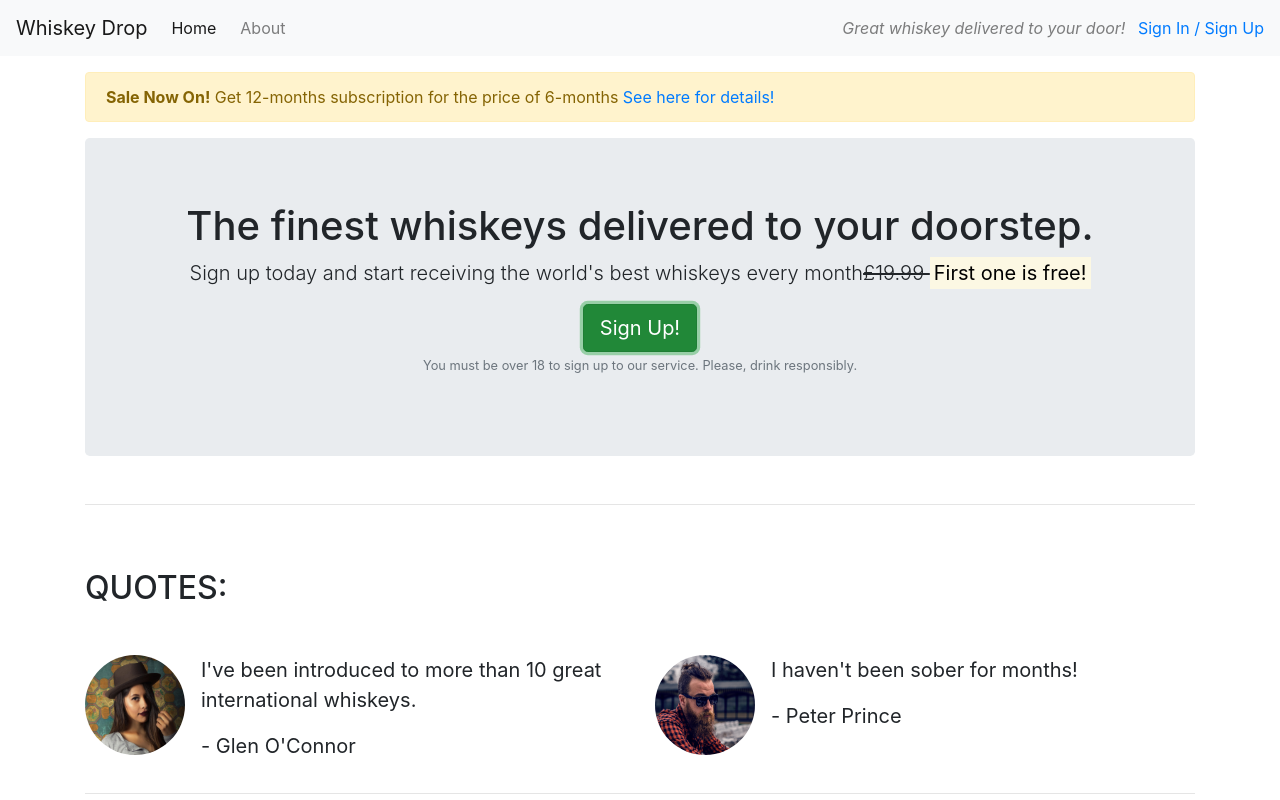
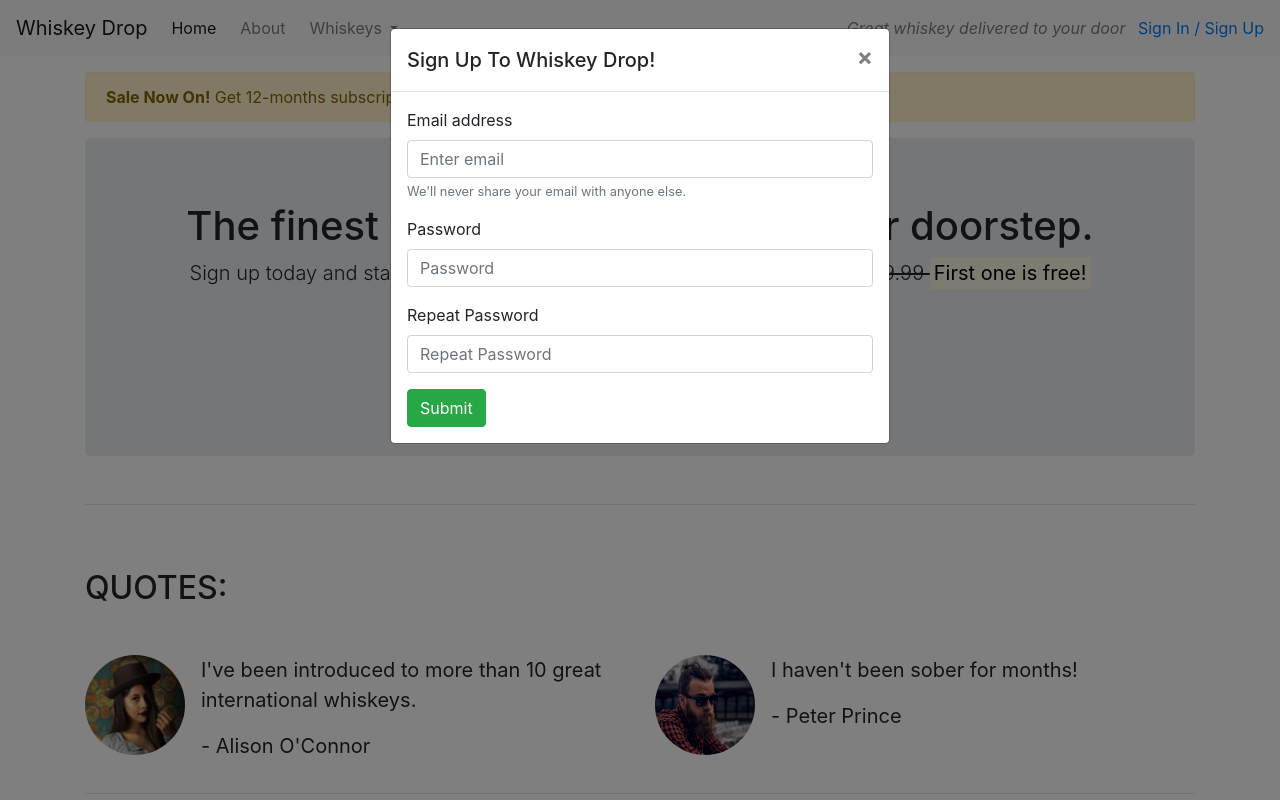
Before and after one commit to R-Prince/Bootstrap, a plain HTML site: page index.html in a window 1280 px wide. Both pictures are taken after a click on the button "Sign Up!". Shown: the top 800 px of the page. Drawn offline with nearby package versions, Linux system fonts and the light colour scheme.

Commit message:
CSS Components added

```diff
--- a/index.html
+++ b/index.html
@@ -10,19 +10,39 @@
  <script src="https://stackpath.bootstrapcdn.com/bootstrap/4.4.1/js/bootstrap.min.js" integrity="sha384-wfSDF2E50Y2D1uUdj0O3uMBJnjuUD4Ih7YwaYd1iqfktj0Uod8GCExl3Og8ifwB6" crossorigin="anonymous"></script>
 </head>
 <body>
- <!--Nav bar-->
- <nav class="navbar navbar-light bg-light navbar-expand-sm">
- <a href="" class="navbar-brand">Whiskey Drop</a>
+  <!--Nav-->
+    <nav class="navbar navbar-light navbar-expand-sm bg-light">
+        <a href="/" class="navbar-brand">
+                    Whiskey Drop</a>
+
+        <button class="navbar-toggler ml-auto" type="button" data-toggle="collapse" data-target="#navbarNavDropdown" aria-controls="navbarNavDropdown" aria-expanded="false" aria-label="Toggle navigation">
+        <span class="navbar-toggler-icon"></span></button>
+
+        <div class="collapse navbar-collapse" id="navbarNavDropdown">
             <ul class="navbar-nav mr-auto">
-  <li class="active nav-item mr-2"><a href="/" class="nav-link" >Home</a></li>
-  <li class="nav-item mr-2"><a href="/about" class="nav-link" >About</a></li>
+                <li class="active nav-item mr-2"><a class="nav-link" href="/">Home</a></li>
+                <li class="nav-item mr-2"><a class="nav-link" href="">About</a></li>
+                <li class="nav-item dropdown">
+                    <a class="nav-link dropdown-toggle" href="#" id="navbarDropdownMenuLink" role="button" data-toggle="dropdown" aria-haspopup="true" aria-expanded="false">
+          Whiskeys
+        </a>
+                    <div class="dropdown-menu" aria-labelledby="navbarDropdownMenuLink">
+                        <a class="dropdown-item" href="#">Irish</a>
+                        <a class="dropdown-item" href="#">Scotch</a>
+                        <a class="dropdown-item" href="#">Japanese</a>
+                        <a class="dropdown-item" href="#">American</a>
+                    </div>
+                </li>
+
+                <li class="nav-item mr-2 d-block d-sm-none"><a class="nav-link" href="">Sign In / Sign Up</a></li>
             </ul>
+        </div>
         <div class="d-none d-md-block">
- <p class="navbar-text my-auto mr-2"><i>Great whiskey delivered to your door!</i></p>
+            <p class="navbar-text my-auto mr-2"><i>Great whiskey delivered to your door</i></p>
             <a href="/login">Sign In / Sign Up</a>
         </div>
+
     </nav>
- <!--/Nav bar-->
 
 
  <!--Callouts-->
@@ -37,7 +57,7 @@
   <section class="callout jumbotron text-center">
   <h1>The finest whiskeys delivered to your doorstep.</h1>
   <p class="lead">Sign up today and start receiving the world's best whiskeys every month<s class="d-none d-sm-inline">£19.99 </s><span class="d-inline d-sm-none"><br></span><strong><mark>First one is free!</mark></strong></p>
-  <button type="button" class="btn btn-success btn-lg">Sign Up!</button>
+  <button type="button" class="btn btn-success btn-lg" data-toggle="modal" data-target="#signUpModal">Sign Up!</button>
   <p class="text-muted"><small>You must be over 18 to sign up to our service. Please, drink responsibly.</small></p>
   </section>
   </div>
@@ -61,7 +81,7 @@
     <div class="media-body">
   <blockquote class="blockquote">
   <p>I've been introduced to more than 10 great international whiskeys.</p>
-  <p>- Glen O'Connor</p>
+  <p>- Alison O'Connor</p>
   </blockquote>
    </div>
    </div>
@@ -157,5 +177,40 @@
  <!--/Monthly Favourites-->
 
  </article>
+
+  <div class="modal" tabindex="-1" role="dialog" id="signUpModal">
+        <div class="modal-dialog" role="document">
+            <div class="modal-content">
+                <div class="modal-header">
+                    <h5 class="modal-title">Sign Up To Whiskey Drop!</h5>
+                    <button type="button" class="close" data-dismiss="modal" aria-label="Close">
+          <span aria-hidden="true">&times;</span>
+        </button>
+                </div>
+                <div class="modal-body">
+                    <form>
+                        <div class="form-group">
+                            <label for="exampleInputEmail1">Email address</label>
+                            <input type="email" class="form-control" id="exampleInputEmail1" aria-describedby="emailHelp" placeholder="Enter email">
+                            <small id="emailHelp" class="form-text text-muted">We'll never share your email with anyone else.</small>
+                        </div>
+                        <div class="form-group">
+                            <label for="password">Password</label>
+                            <input type="password" class="form-control" id="password" placeholder="Password">
+                        </div>
+                        <div class="form-group">
+                            <label for="repeatPassword">Repeat Password</label>
+                            <input type="password" class="form-control" id="repeatPassword" placeholder="Repeat Password">
+                        </div>
+                        <button type="submit" class="btn btn-success">Submit</button>
+                    </form>
+                </div>
+            </div>
+        </div>
+    </div>
+ <script src="https://code.jquery.com/jquery-3.4.1.slim.min.js" integrity="sha384-J6qa4849blE2+poT4WnyKhv5vZF5SrPo0iEjwBvKU7imGFAV0wwj1yYfoRSJoZ+n" crossorigin="anonymous"></script>
+ <script src="https://cdn.jsdelivr.net/npm/popper.js@1.16.0/dist/umd/popper.min.js" integrity="sha384-Q6E9RHvbIyZFJoft+2mJbHaEWldlvI9IOYy5n3zV9zzTtmI3UksdQRVvoxMfooAo" crossorigin="anonymous"></script>
+ <script src="https://stackpath.bootstrapcdn.com/bootstrap/4.4.1/js/bootstrap.min.js" integrity="sha384-wfSDF2E50Y2D1uUdj0O3uMBJnjuUD4Ih7YwaYd1iqfktj0Uod8GCExl3Og8ifwB6" crossorigin="anonymous"></script>
+
 </body>
 </html>
```
Lines whose indentation alone changed are shown as unchanged.
